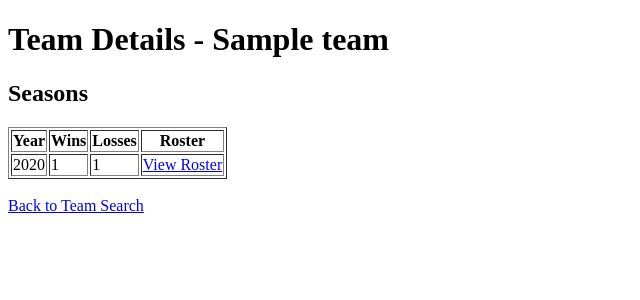
After one commit to StoneWillC/my_mlb, a Django app: page /team/1/ in a window 1280 px wide. The commit adds this page. Shown: the top 300 px of the page, without its empty margins (0-640 px from the left). Run offline with Django 5.2, Linux system fonts and the light colour scheme; tables that the repository leaves empty hold one stand-in row (values such as "Sample post").

Commit message:
Working Milestone 2

```diff
--- a/my_mlb/my_mlb/mlb_data/models.py
+++ b/my_mlb/my_mlb/mlb_data/models.py
@@ -107,7 +107,7 @@ class PitchingStats(models.Model):
 class Team(models.Model):
     team_id = models.AutoField(primary_key=True)
     name = models.CharField(max_length=50)
-    league = models.CharField(max_length=20)
+    league = models.CharField(max_length=20, null = True)
     year_founded = models.IntegerField()
     year_last = models.IntegerField()
 #   The foreign key from TS (the many side) is the only way for specifying
--- a/my_mlb/my_mlb/mlb_data/templates/index.html
+++ b/my_mlb/my_mlb/mlb_data/templates/index.html
@@ -8,5 +8,6 @@
         <img src="{% static 'mlb_data/images/mlb-logo.jpg' %}" alt="MLB Logo">
         <br/>
         <a href="{% url 'player_search' %}">Player Search</a> <br/>
+	<a href="{% url 'team_search' %}">Team Search</a> <br/>
     </body>
 </html>
--- /dev/null
+++ b/my_mlb/my_mlb/mlb_data/templates/team_details.html
@@ -0,0 +1,21 @@
+<!DOCTYPE html>
+<html>
+  <head><title>{{ team.name }} Details</title></head>
+  <body>
+    <h1>Team Details - {{ team.name }}</h1>
+    <h2>Seasons</h2>
+    <table border="1">
+      <tr><th>Year</th><th>Wins</th><th>Losses</th><th>Roster</th></tr>
+      {% for ts in seasons %}
+      <tr>
+        <td>{{ ts.year}}</td>
+        <td>{{ ts.wins }}</td>
+        <td>{{ ts.losses }}</td>
+        <td><a href="{% url 'team_roster' team.pk %}?year={{ ts.year }}">View Roster</a></td>
+      </tr>
+      {% endfor %}
+    </table>
+    <br/>
+    <a href="{% url 'team_search' %}">Back to Team Search</a>
+  </body>
+</html>
--- a/my_mlb/my_mlb/mlb_data/urls.py
+++ b/my_mlb/my_mlb/mlb_data/urls.py
@@ -6,4 +6,9 @@ urlpatterns = [
     path('player_search/', views.player_search, name='player_search'),
     path('player_search_results/', views.player_search_results, name='player_search_results'),
     path('player/<int:player_id>/', views.player_details, name='player_details'),
+
+    path('team_search/', views.team_search, name='team_search'),
+    path('team_search_results/', views.team_search_results, name='team_search_results'),
+    path('team/<int:team_id>/', views.team_details, name='team_details'),
+    path('team/<int:team_id>/roster/', views.team_roster, name='team_roster'),
 ]
--- a/my_mlb/my_mlb/mlb_data/views.py
+++ b/my_mlb/my_mlb/mlb_data/views.py
@@ -2,7 +2,7 @@ from django.http import HttpResponse
 from django.template import loader
 from django.views.decorators.csrf import csrf_exempt
 
-from .models import Player#, Team, TeamSeason
+from .models import Player, Team, TeamSeason
 # Create your views here.
 # Home page - Select team or player search
 def mlb_data(request):
@@ -42,9 +42,39 @@ def player_details(request, player_id):
     return HttpResponse(template.render(context, request))
 
 # # Team search page
+@csrf_exempt
+def team_search(request):
+    template = loader.get_template('team_search.html')
+    return HttpResponse(template.render())
 
 # # Team search results page
+@csrf_exempt
+def team_search_results(request):
+    q_name = request.POST.get('q_name')
+    teams = Team.objects.filter(name__icontains=q_name) if q_name else []
+    context = {'teams': teams, 'q_name': q_name}
+    template = loader.get_template('team_search_results.html')
+    return HttpResponse(template.render(context, request))
 
 # # Team details page
+def team_details(request, team_id):
+    team = Team.objects.get(pk=team_id)
+    seasons = team.seasons.all().order_by('-year')
+    template = loader.get_template('team_details.html')
+    context = {'team': team, 'seasons': seasons}
+    return HttpResponse(template.render(context, request))
 
 # # Team roster page
+def team_roster(request, team_id):
+    year = request.GET.get('year')
+    team = Team.objects.get(pk=team_id)
+    if year:
+        roster = []
+        # Find all players in that season by matching PlayerSeason.year
+        from .models import PlayerSeason
+        roster = PlayerSeason.objects.filter(year=year)
+    else:
+        roster = []
+    template = loader.get_template('team_roster.html')
+    context = {'team': team, 'year': year, 'roster': roster}
+    return HttpResponse(template.render(context, request))
--- a/my_mlb/my_mlb/scripts/convert.py
+++ b/my_mlb/my_mlb/scripts/convert.py
@@ -17,7 +17,7 @@ from mlb_data.models import Player, Position, PlayerSeason, Team, TeamSeason, Ba
 def connect_to_original_db():
     return mysql.connector.connect(
         host="localhost",
-        user="user",
+        user="root",
         password="password",
         database="mlb_original"
     )
```
Also changed, not shown: my_mlb/my_mlb/mlb_data/templates/team_roster.html (added, +18 -0 lines), my_mlb/my_mlb/mlb_data/templates/team_search.html (added, +14 -0 lines), my_mlb/my_mlb/mlb_data/templates/team_search_results.html (added, +18 -0 lines), my_mlb/my_mlb/manage.py (line endings or trailing spaces), my_mlb/my_mlb/mlb_data/migrations/0001_initial.py, my_mlb/my_mlb/mlb_data/migrations/0002_team_teamseason.py (deleted), 1 other file.
